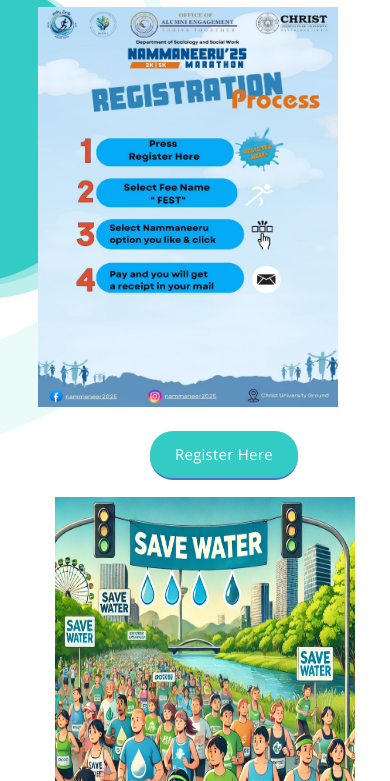
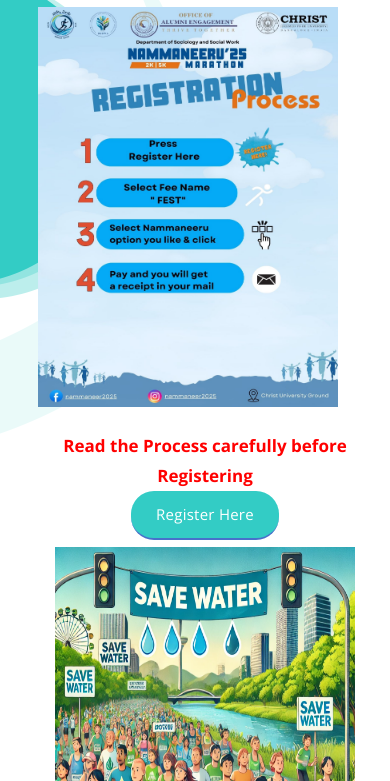
Before and after one commit to NammaNeeru/NAMMANEERU-MARATHON-25, a plain HTML site: page index.html in a window 390 px wide. Shown: the part 319-1100 px from the top of the page. Drawn offline with nearby package versions, Linux system fonts and the light colour scheme.

Commit message:
Update index.html

```diff
--- a/index.html
+++ b/index.html
@@ -11,6 +11,7 @@
     <link rel="preconnect" href="https://fonts.gstatic.com" />
     <link
       href="https://fonts.googleapis.com/css2?family=Open+Sans:wght@300;400;600;700;800&display=swap"
+
       rel="stylesheet"
     />
 
@@ -137,7 +138,7 @@
 
         }
         #registrtion{
-          margin-top: 500px;
+          margin-top: 550px;
           height: 400px;
           width: 300px;
           margin-left: 20px;
@@ -162,7 +163,7 @@
           position: absolute;
           display: inline-block;
           top: 750px;
-          left: 150px;
+          left: 20px;
 
         }
 
@@ -182,6 +183,13 @@
         animation: tilt-shaking 0.5s infinite ease-in-out; /* Apply animation permanently */
         transition: background-color 0.3s ease;
       }
+
+    #disclaimer{
+      font-family: 'Open Sans', sans-serif;
+      font-weight: bold;
+      color: red;
+      font-size: 17px;
+    }
 
 
     </style>
@@ -292,12 +300,13 @@
     <div class="registrtionContainer">
 
         <div>
-          <div class="main-green-button scroll-to-section tilt-shaking">
+          <div id = "register-btn2" class="main-green-button scroll-to-section tilt-shaking">
+            <p id="disclaimer">Read the Process carefully before Registering</p>
             <a
-              id="register-btn2"
               href="https://southindianbank.in/ChristFee/ChristFeeHome"
               >Register Here</a
             >
+            <br>
           </div>
           <img
           src="assets/images/94f0872c-233a-45ee-b1bc-e54b7307692b.webp"
```
